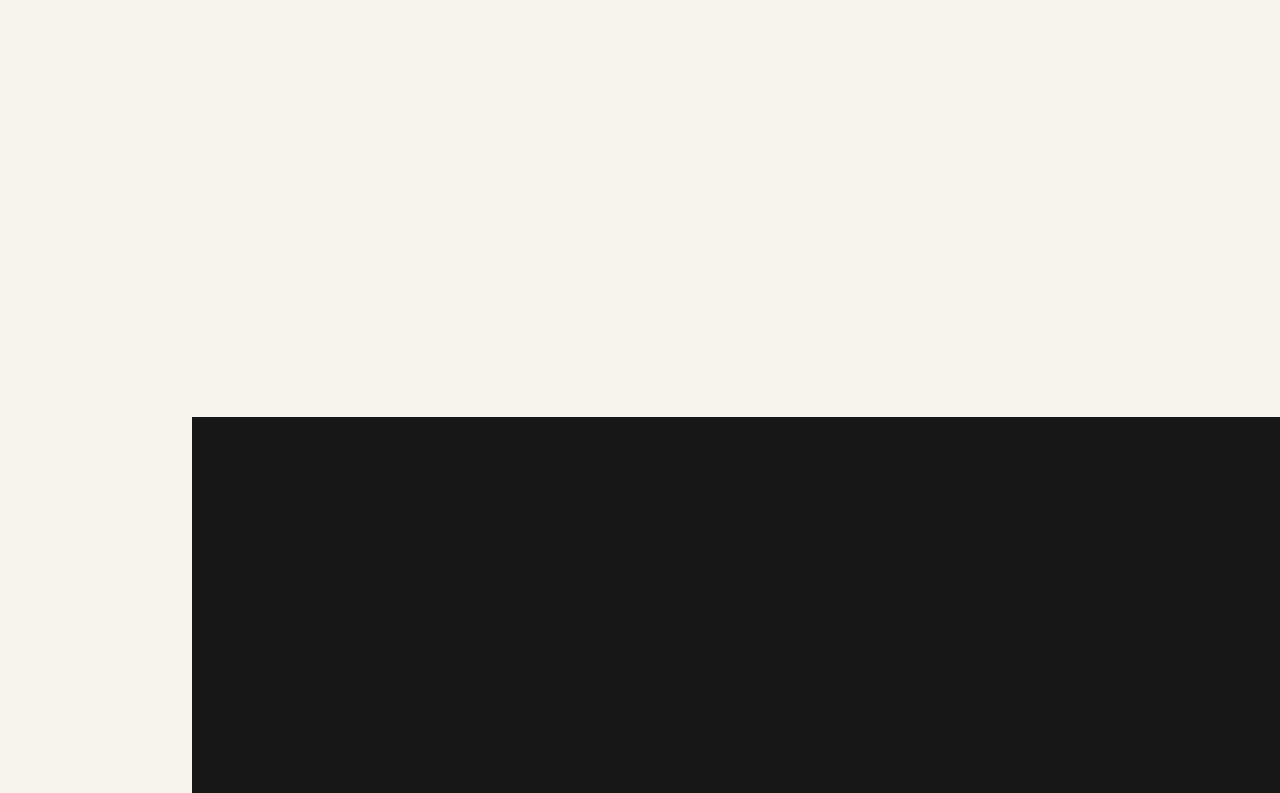
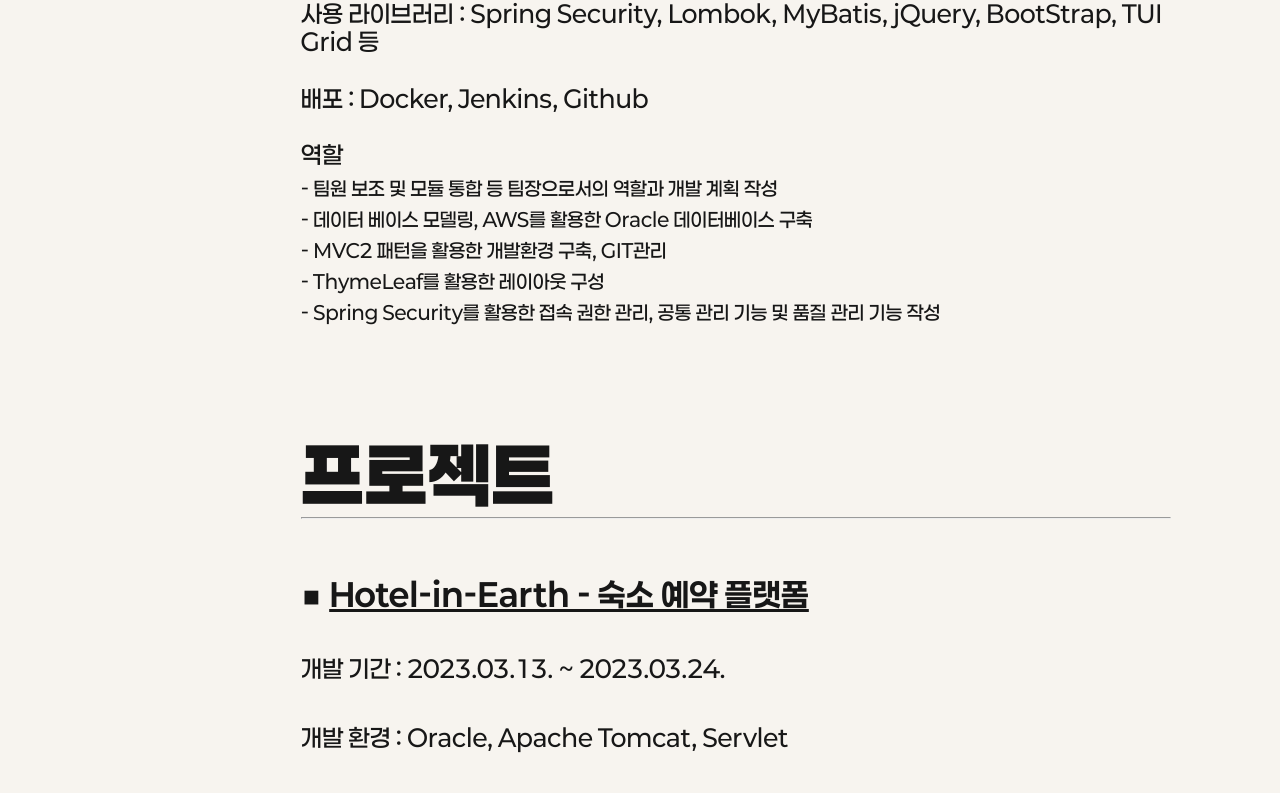
Before and after one commit to san1313/popol, a Next.js app: page / in a window 1280 px wide. Shown: the part 1983-2776 px from the top of the page. Built offline with nearby package versions, Linux system fonts and the light colour scheme.

Commit message:
docs(Project): 프로젝트란 내용 추가

```diff
--- a/src/component/content.tsx
+++ b/src/component/content.tsx
@@ -47,7 +47,7 @@
       )
     })
 
-    const sections = document.querySelectorAll(`.${style.article}:not([data-page])`);
+    const sections = document.querySelectorAll(`.${style.article}:not([data-sub])`);
     sections.forEach((section, idx) => {
       ScrollTrigger.create({
         trigger: section,
@@ -158,12 +158,48 @@
           <article>
             <h1>프로젝트<hr /></h1>
             <div className={style.flexContainer}>
-
+              <div className={style.flexContainer}>
+                <h2>■ <a href={"https://github.com/san1313/PenService"}>PenService - 볼펜공장 MES 시스템</a></h2>
+                <h3>개발 기간 : 2023.04.19. ~ 2023.06.14.</h3>
+                <h3>개발 환경 : SpringBoot, Oracle, AWS, Ubuntu, Maven, ThymeLeaf</h3>
+                <h3>사용 언어 : Java, HTML5, CSS, JavaScript</h3>
+                <h3>사용 라이브러리 : Spring Security, Lombok, MyBatis, jQuery, BootStrap, TUI Grid 등</h3>
+                <h3>배포 : Docker, Jenkins, Github</h3>
+                <div>
+                  <h3>역할</h3>
+                  <p>- 팀원 보조 및 모듈 통합 등 팀장으로서의 역할과 개발 계획 작성</p>
+                  <p>- 데이터 베이스 모델링, AWS를 활용한 Oracle 데이터베이스 구축</p>
+                  <p>- MVC2 패턴을 활용한 개발환경 구축, GIT관리</p>
+                  <p>- ThymeLeaf를 활용한 레이아웃 구성</p>
+                  <p>- Spring Security를 활용한 접속 권한 관리, 공통 관리 기능 및 품질 관리 기능 작성</p>
+                </div>
+              </div>
             </div>
           </article>
         </div>
-        <div className={`${style.article} ${style.test}`} id={'education'} data-idx={3}></div>
-        <div className={`${style.article} ${style.test2}`} id={'certificate'} data-idx={4}></div>
+        <div className={`${style.article}`} data-idx={3} data-sub={true}>
+          <article>
+            <h1>프로젝트<hr /></h1>
+            <div className={style.flexContainer}>
+              <div className={style.flexContainer}>
+                <h2>■ <a href={"https://github.com/san1313/Hotel-in-Earth"}>Hotel-in-Earth - 숙소 예약 플랫폼</a></h2>
+                <h3>개발 기간 : 2023.03.13. ~ 2023.03.24.</h3>
+                <h3>개발 환경 : Oracle, Apache Tomcat, Servlet</h3>
+                <h3>사용 언어 : Java, HTML5, CSS, JavaScript</h3>
+                <h3>사용 라이브러리 :Lombok, MyBatis, Tiles, jQuery, BootStrap, Google Maps 등</h3>
+                <div>
+                  <h3>역할</h3>
+                  <p>- 팀원 보조 및 모듈 통합 등 팀장으로서의 역할과 개발 계획 작성</p>
+                  <p>- 데이터 베이스 모델링, MVC 패턴을 활용한 개발환경 구축</p>
+                  <p>- GIT관리, Oracle 데이터베이스와 ajax를 활용한 동적 웹 게시판 구축</p>
+                  <p>- Tiles를 활용한 레이아웃 구성</p>
+                </div>
+              </div>
+            </div>
+          </article>
+        </div>
+        <div className={`${style.article} ${style.test}`} id={'education'} data-idx={4}></div>
+        <div className={`${style.article} ${style.test2}`} id={'certificate'} data-idx={5}></div>
       </div>
     </>
   )
--- a/src/styles/content.module.css
+++ b/src/styles/content.module.css
@@ -68,6 +68,10 @@
   display: flex;
   align-items: baseline;
   justify-content: left;
+}
+
+.article a {
+  text-decoration: underline;
 }
 
 .title {
```
